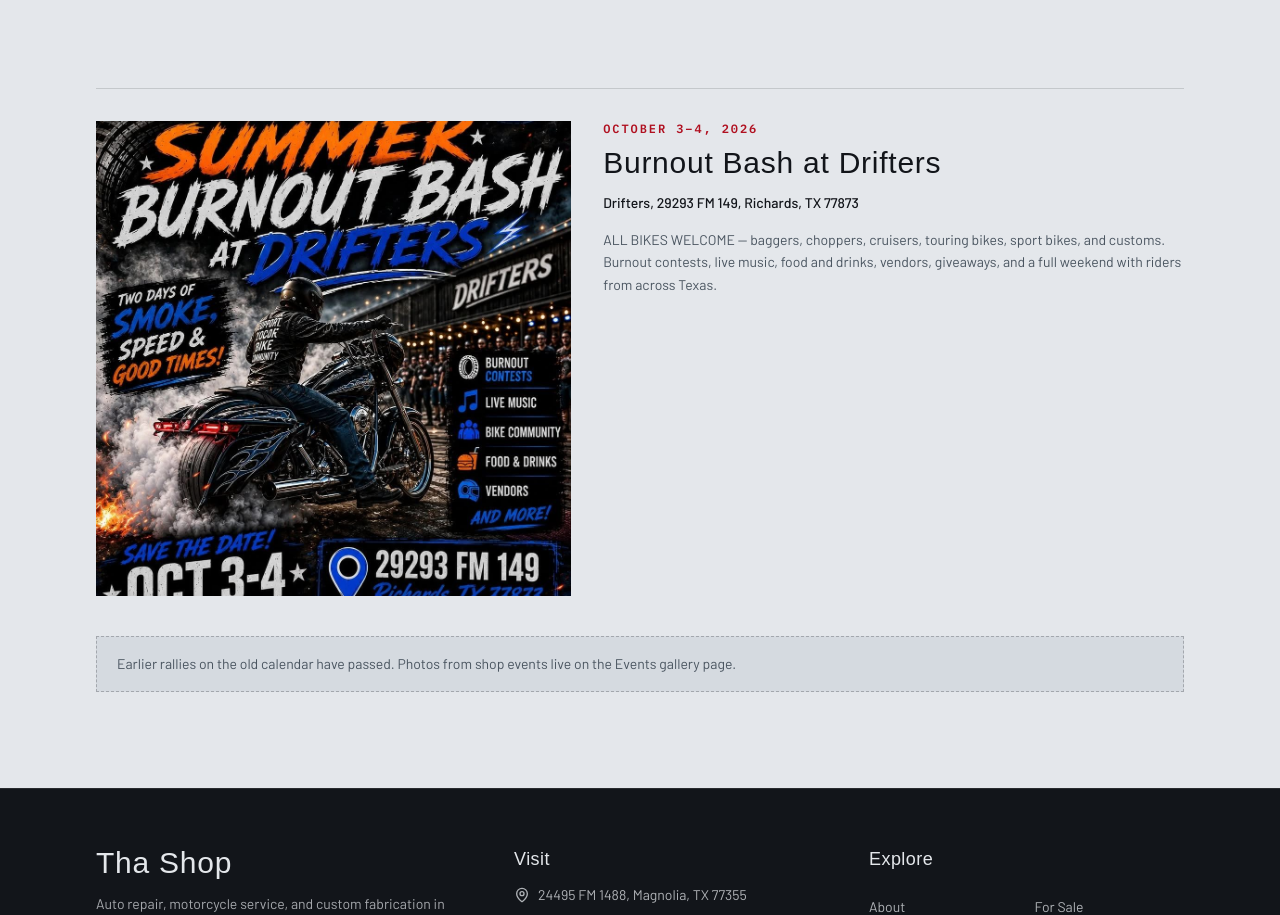
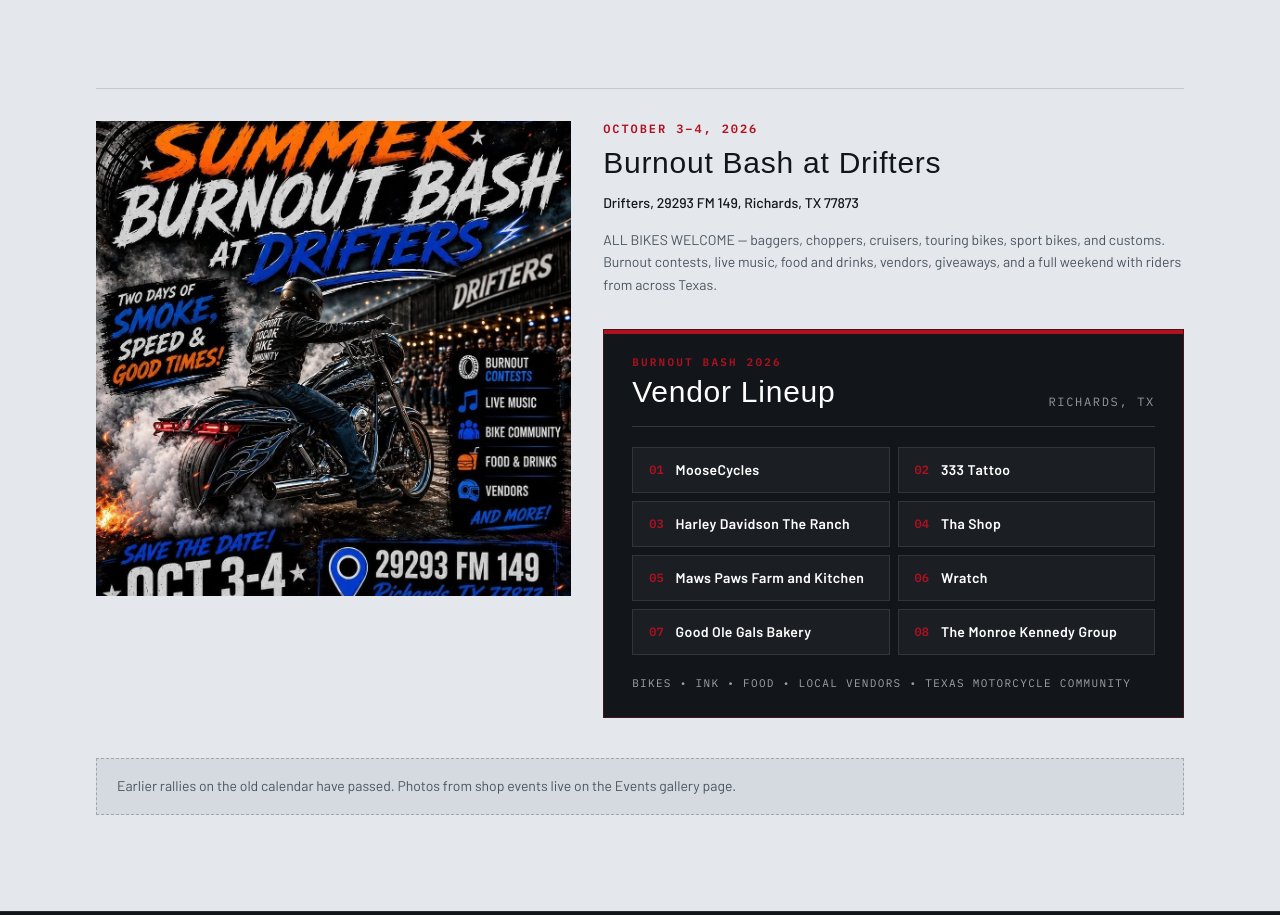
Before and after one commit to LiftEatCode/tha-shop, a Next.js app: page /event-calendar in a window 1280 px wide. Shown: the part 480-1395 px from the top of the page. Built offline with nearby package versions, Linux system fonts and the light colour scheme; no server answers; a web font is replaced by a local one.

Commit message:
Add Burnout Bash vendor lineup

```diff
--- a/src/app/event-calendar/page.tsx
+++ b/src/app/event-calendar/page.tsx
@@ -8,6 +8,17 @@
   getEventSchema,
   serializeJsonLd,
 } from "@/lib/seo";
+
+const burnoutBashVendors = [
+  "MooseCycles",
+  "333 Tattoo",
+  "Harley Davidson The Ranch",
+  "Tha Shop",
+  "Maws Paws Farm and Kitchen",
+  "Wratch",
+  "Good Ole Gals Bakery",
+  "The Monroe Kennedy Group",
+] as const;
 
 export const metadata: Metadata = {
   title: "Event Calendar",
@@ -81,6 +92,45 @@
                 <p className="text-steel mt-4 text-sm leading-relaxed">
                   {event.description}
                 </p>
+
+                {event.id === "burnout-bash-2026" && (
+                  <div className="border-engine/35 bg-bay relative mt-8 overflow-hidden border px-5 py-6 sm:px-7">
+                    <div className="bg-engine absolute top-0 left-0 h-1 w-full" />
+                    <div className="flex items-end justify-between gap-4 border-b border-white/15 pb-4">
+                      <div>
+                        <p className="text-engine font-mono text-[11px] font-semibold tracking-[0.2em] uppercase">
+                          Burnout Bash 2026
+                        </p>
+                        <h3 className="font-display mt-1 text-2xl tracking-wide text-white sm:text-3xl">
+                          Vendor Lineup
+                        </h3>
+                      </div>
+                      <span className="font-mono text-xs tracking-[0.14em] text-white/55 uppercase">
+                        Richards, TX
+                      </span>
+                    </div>
+
+                    <div className="mt-5 grid gap-2 sm:grid-cols-2">
+                      {burnoutBashVendors.map((vendor, index) => (
+                        <div
+                          key={vendor}
+                          className="flex items-center gap-3 border border-white/10 bg-white/[0.04] px-4 py-3"
+                        >
+                          <span className="text-engine font-mono text-xs font-bold">
+                            {String(index + 1).padStart(2, "0")}
+                          </span>
+                          <span className="text-sm font-semibold tracking-wide text-white">
+                            {vendor}
+                          </span>
+                        </div>
+                      ))}
+                    </div>
+
+                    <p className="mt-5 font-mono text-[11px] leading-relaxed tracking-[0.12em] text-white/60 uppercase">
+                      Bikes • Ink • Food • Local Vendors • Texas Motorcycle Community
+                    </p>
+                  </div>
+                )}
               </div>
             </article>
           ))}
```
